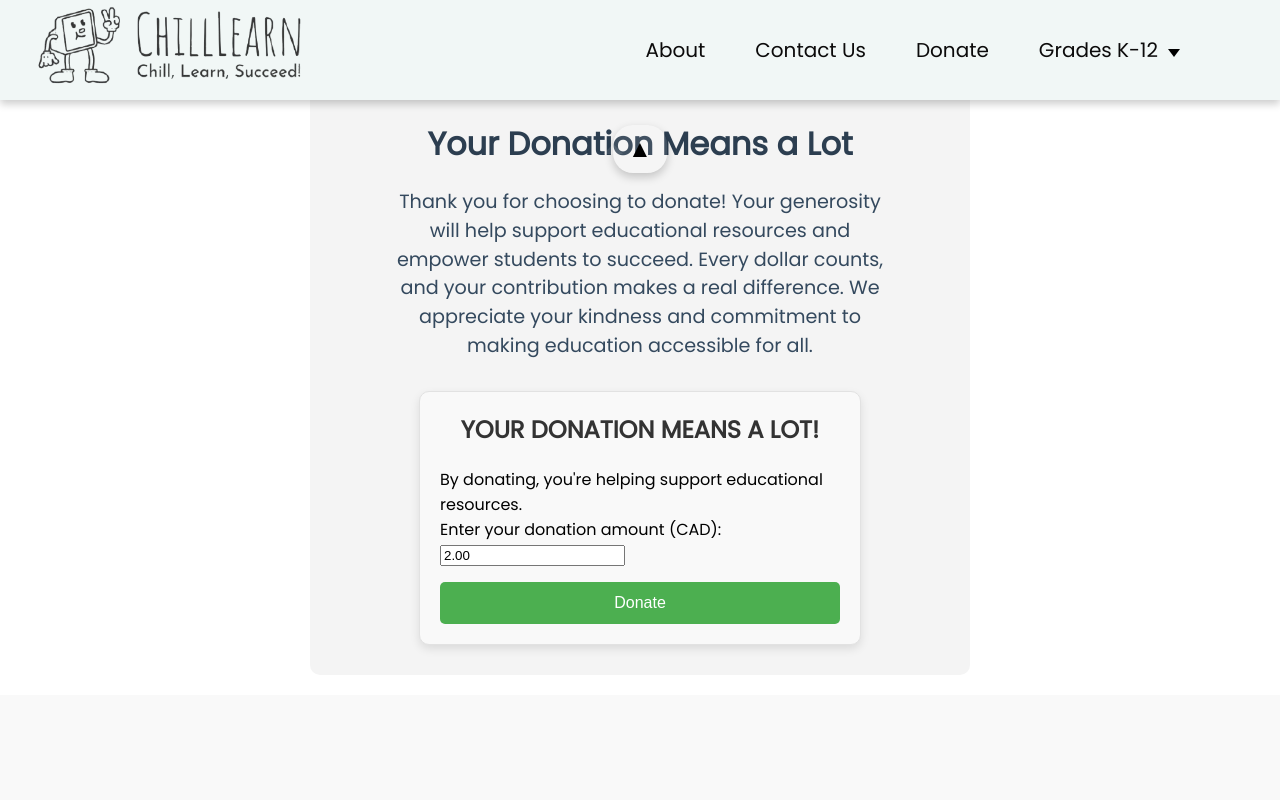
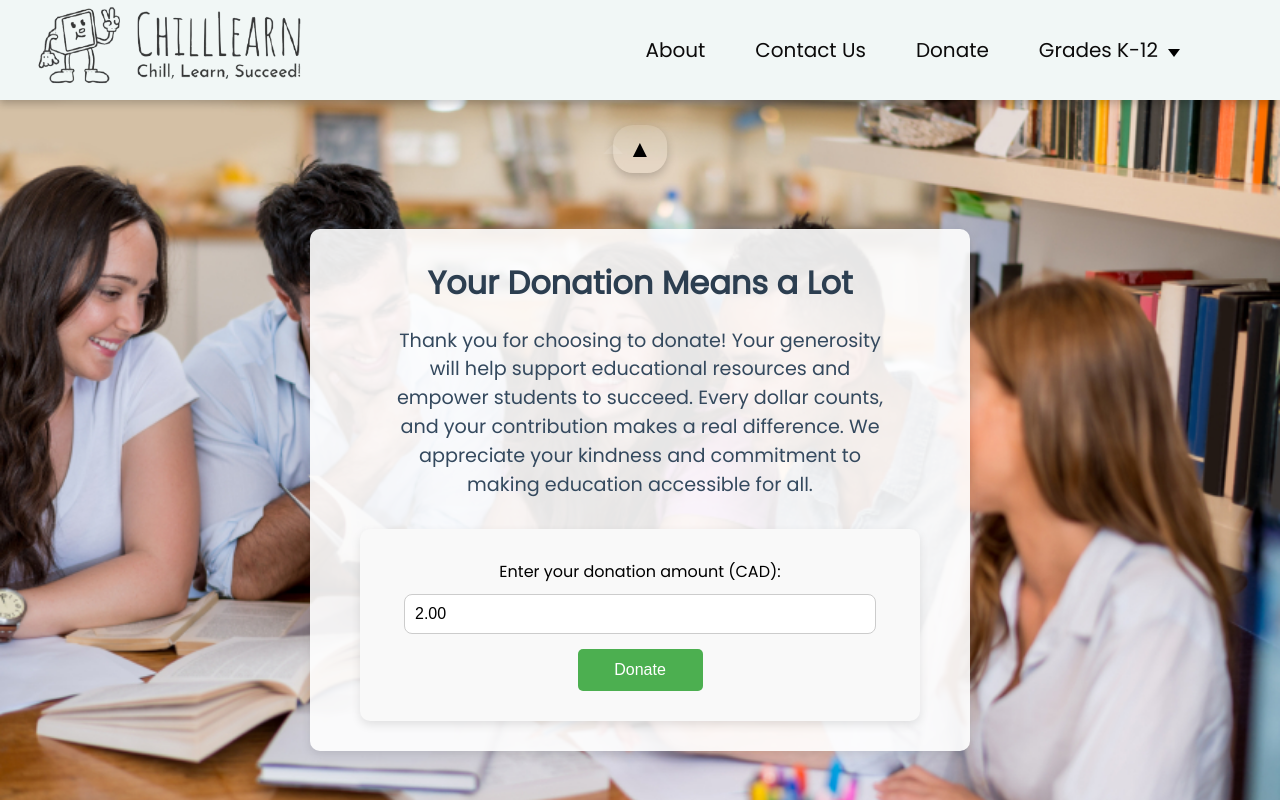
Before and after one commit to gaoaaron1/ChillLearn, a React (Create React App) app in the folder frontend/: page /donate in a window 1280 px wide. Shown: the top 800 px of the page. Built offline with nearby package versions, Linux system fonts and the light colour scheme.

Commit message:
fixed bugs

```diff
--- a/frontend/src/Components/Paypal/Paypal.css
+++ b/frontend/src/Components/Paypal/Paypal.css
@@ -1,17 +1,17 @@
+/* PayPal container */
 .paypal-container {
   display: flex;
   flex-direction: column;
   align-items: center;
-  margin-top: 20px;
+  justify-content: center; /* Ensure content is centered vertically */
+  padding: 30px; /* Match the padding of the transaction container */
   font-family: 'Poppins', sans-serif;
-  padding: 20px;
-  border: 1px solid #e2e2e2;
+  background-color: #f9f9f9;
   border-radius: 10px;
-  background-color: #f9f9f9;
   box-shadow: 0px 4px 10px rgba(0, 0, 0, 0.1);
-  width: 100%;
-  max-width: 400px;
-  margin: 0 auto;
+  width: 100%; /* Ensure it takes full available width */
+  max-width: 500px; /* Set the same width as the transaction container */
+  text-align: center; /* Center text inside */
 }
 
 .paypal-container h2 {
@@ -20,6 +20,23 @@
   margin-bottom: 20px;
   text-align: center;
   word-wrap: break-word;
+}
+
+
+/* Input field styles with transition */
+input[type="number"] {
+  padding: 10px;
+  width: 90%;
+  border-radius: 8px;
+  border: 1px solid #ccc;
+  margin-top: 10px;
+  font-size: 16px;
+  transition: border-color 0.3s ease;
+}
+
+input[type="number"]:focus {
+  outline: none;
+  border-color: #4caf50; /* Green border on focus */
 }
 
 .donate-button {
@@ -31,7 +48,7 @@
   cursor: pointer;
   margin-top: 15px;
   font-size: 16px;
-  width: 100%;
+  width: 25%;
 }
 
 .donate-button:hover {
--- a/frontend/src/Components/Paypal/Paypal.js
+++ b/frontend/src/Components/Paypal/Paypal.js
@@ -84,8 +84,6 @@ const Paypal = () => {
 
   return (
     <div className="paypal-container">
-      <h2>Your donation means a lot!</h2>
-      <p>By donating, you're helping support educational resources.</p>
       <div>
         <label htmlFor="donationAmount">Enter your donation amount (CAD): </label>
         <input
--- a/frontend/src/Pages/CSS/Transaction.css
+++ b/frontend/src/Pages/CSS/Transaction.css
@@ -1,16 +1,31 @@
-/* Transaction.css */
+/* Outer wrapper for the background image */
+.transaction-bg {
+  background-image: url('../../Components/Assets/bg_studying.jpg'); /* Path to your background image */
+  background-size: cover; /* Make sure the background covers the entire area */
+  background-position: center; /* Center the background image */
+  background-attachment: fixed; /* Keep the background fixed during scrolling */
+  min-height: 100vh; /* Ensure the background takes up the full height of the viewport */
+  display: flex;
+  justify-content: center;
+  align-items: center;
+  padding: 20px; /* Optional: Add some padding around the container */
+}
 
-/* Wrapper for the entire donation transaction page */
 .transaction-container {
   display: flex;
   flex-direction: column;
   align-items: center;
+  justify-content: center; /* Ensure content is centered vertically */
   padding: 30px;
   font-family: 'Poppins', sans-serif;
-    background-color: #f4f4f4;
+  background-color: rgba(255, 255, 255, 0.9); /* Semi-transparent background for the container */
   border-radius: 10px;
-    max-width: 600px;
-    margin: 20px auto;
+  max-width: 600px;  /* Set the same width as the PayPal container */
+  width: 100%; /* Ensure it takes full available width up to the max-width */
+  margin: 20px auto; /* Center horizontally */
+  box-shadow: 0px 4px 10px rgba(0, 0, 0, 0.1); /* Optional: Add shadow for better contrast */
+  text-align: center;
+  left: 100px;
 }
 
 /* Heading Style */
@@ -37,3 +52,29 @@
   justify-content: center;
   width: 100%;
 }
+
+/* Responsive Design */
+@media (max-width: 768px) {
+  .transaction-container {
+    padding: 15px;
+    width: 90%;
+  }
+
+  .transaction-container h1 {
+    font-size: 1.5rem;
+  }
+
+  .message {
+    font-size: 1rem;
+  }
+}
+
+@media (max-width: 480px) {
+  .transaction-container h1 {
+    font-size: 1.2rem;
+  }
+
+  .message {
+    font-size: 0.9rem;
+  }
+}
--- a/frontend/src/Pages/Transaction.jsx
+++ b/frontend/src/Pages/Transaction.jsx
@@ -1,9 +1,11 @@
 import React from 'react';
 import Paypal from '../Components/Paypal/Paypal.js';
 import './CSS/Transaction.css';  // Optional: Import a custom CSS file for styling
+import bg_studying from '../Components/Assets/bg_studying.jpg';
 
 const Transaction = () => {
   return (
+    <div className="transaction-bg">
       <div className="transaction-container">
         <h1>Your Donation Means a Lot</h1>
         <p className="message">
@@ -14,6 +16,7 @@ const Transaction = () => {
 
         <Paypal /> {/* PayPal donation button */}
       </div>
+    </div>
   );
 };
 
```
Also changed, not shown: frontend/src/Components/Assets/bg_studying.jpg (added), frontend/src/Components/Assets/grad_hat.jpg (added). Lines whose indentation alone changed are shown as unchanged.
